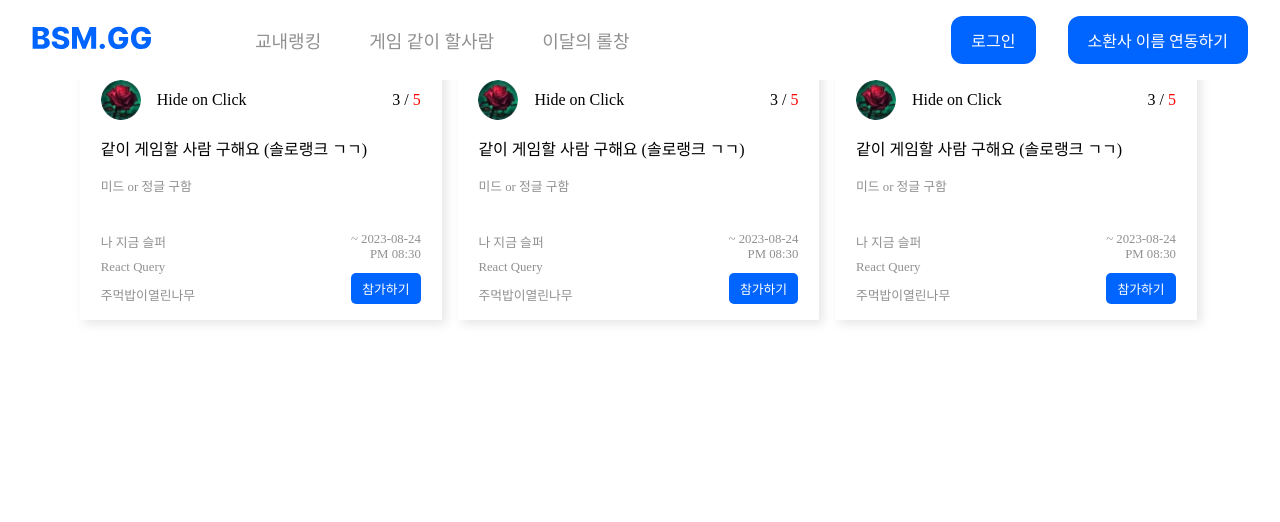
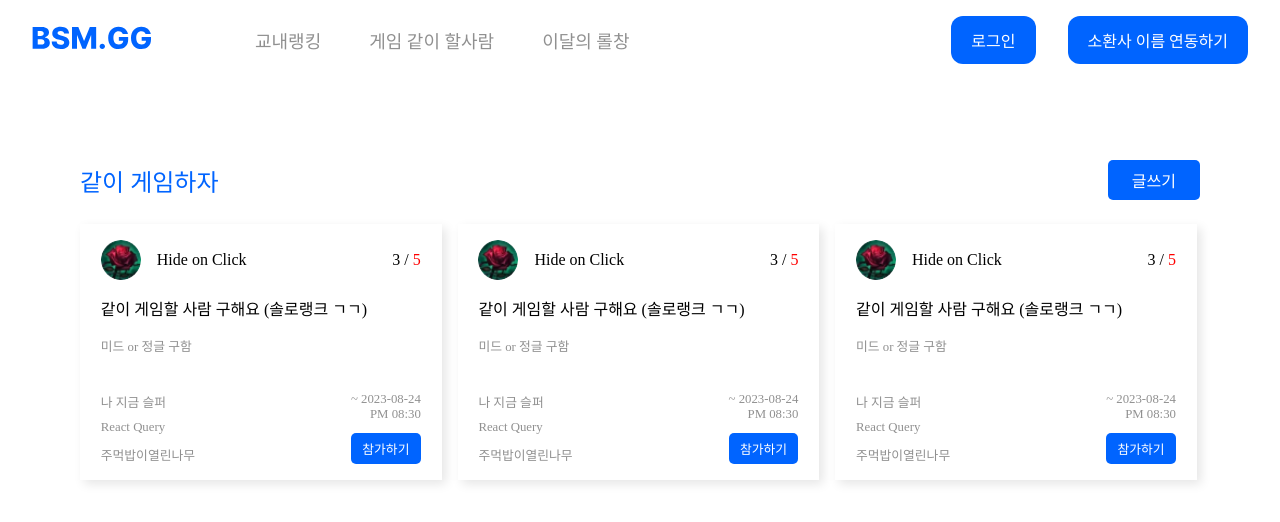
Before and after one commit to BSM-GG/BSM.GG-Frontend, a React (Create React App) app: page /duo-request in a window 1280 px wide. Shown: the top 522 px of the page. Built offline with nearby package versions, Linux system fonts and the light colour scheme; a web font is replaced by a local one.

Commit message:
fix: 하... 모든걸 픽스해야하는데

```diff
--- a/src/App.tsx
+++ b/src/App.tsx
@@ -1,4 +1,4 @@
-import Header from "components/Header";
+import { Header } from "components";
 import { ROUTER } from "constants/router.constant";
 import DuoRequestPage from "pages/duo-requestpage";
 import LandingPage from "pages/landingpage";
--- a/src/components/common/index.ts
+++ b/src/components/common/index.ts
@@ -1,2 +1,2 @@
-export { default as Flex } from "./Flex";
-export { default as Text } from "./Text";
+export { default as Flex } from "./flex";
+export { default as Text } from "./text";
--- a/src/components/index.ts
+++ b/src/components/index.ts
@@ -1,3 +1,3 @@
-export { default as Header } from "./Header";
-export { default as UserChampionInfo } from "./UserChampionInfo";
-export { default as UserGameRecord } from "./UserGameRecord";
+export { default as Header } from "./header";
+export { default as UserChampionInfo } from "./userChampionInfo";
+export { default as UserGameRecord } from "./userGameRecord";
--- a/src/pages/duo-requestpage/index.tsx
+++ b/src/pages/duo-requestpage/index.tsx
@@ -41,6 +41,8 @@ const HGroup = styled.hgroup`
   width: 100%;
   display: flex;
   align-items: center;
+
+  margin-top: 10rem;
 `;
 
 const WriteButton = styled.button`
--- a/src/pages/schoolRankPage/style.ts
+++ b/src/pages/schoolRankPage/style.ts
@@ -7,7 +7,6 @@ export const Wrapper = styled.div`
   display: flex;
   flex-direction: column;
   align-items: center;
-  padding-top: 5rem;
 `;
 
 export const CenterWrapper = styled.div`
--- a/src/pages/userpage/index.tsx
+++ b/src/pages/userpage/index.tsx
@@ -2,7 +2,7 @@ import styled from "styled-components";
 import * as T from "styles/theme";
 import { Flex, Text } from "components/common";
 import UserIcon from "components/jpg/userIcon";
-import UserGameRecord from "components/UserGameRecord";
+import UserGameRecord from "components/userGameRecord";
 import { UserChampionInfo } from "components";
 import { fonts } from "styles/font";
 
```
Also changed, not shown: 1 other file (tests, documents, lock files or other folders).
